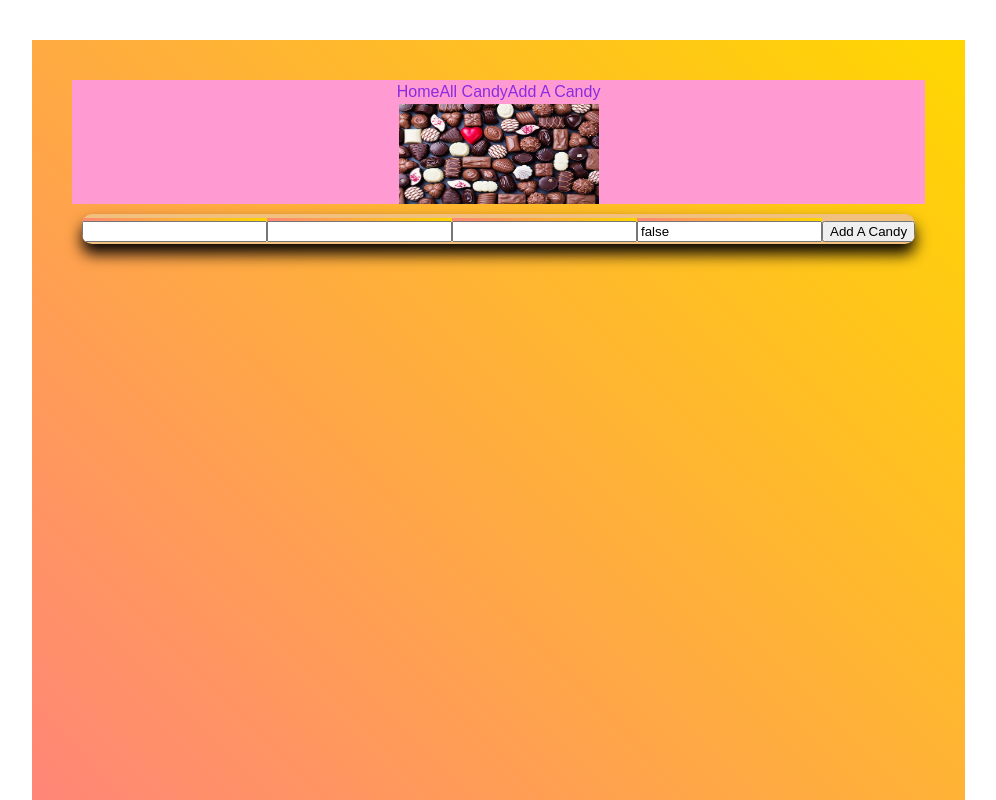
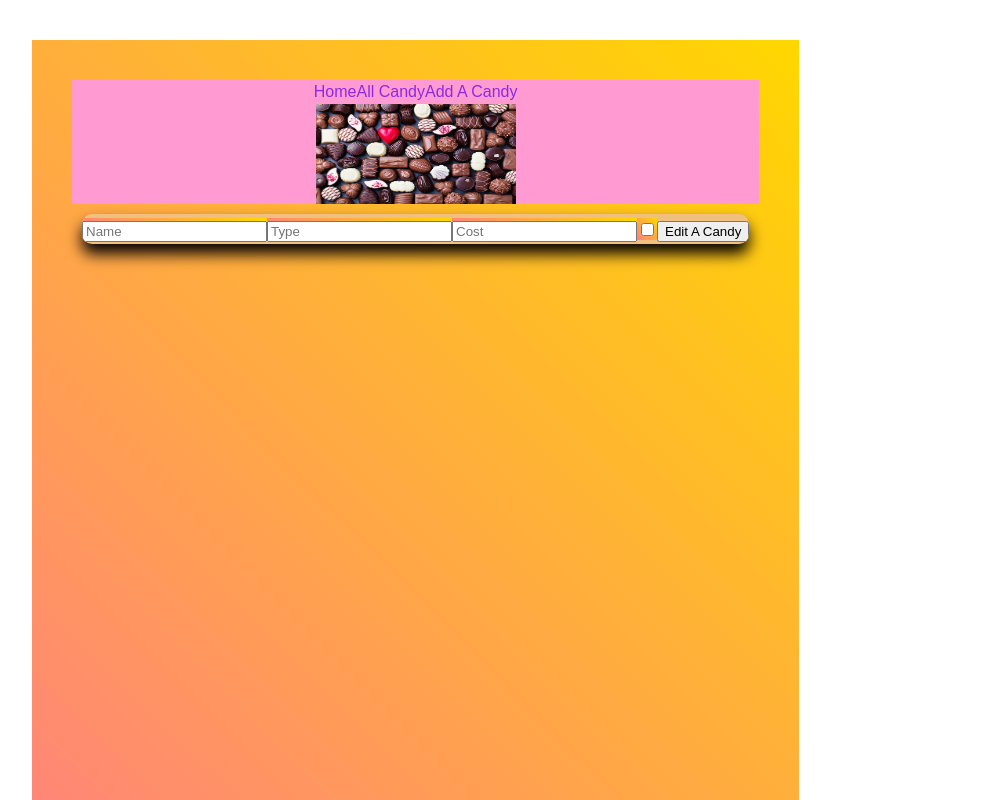
Before and after one commit to shaqfred/shaquala-frontend-review, a React (Vite) app: page /candy/1/edit in a window 1280 px wide. Shown: the top 800 px of the page, without its empty margins (8-1004 px from the left). Built offline with nearby package versions, Linux system fonts and the light colour scheme.

Commit message:
added links and fixed edit and show pages

```diff
--- a/src/components/candyIndex/CandyIndex.jsx
+++ b/src/components/candyIndex/CandyIndex.jsx
@@ -2,6 +2,8 @@ import React from 'react';
 import {useEffect, useState} from "react"
 import axios from 'axios';
 import './CandyIndex.css'
+ import { Link } from 'react-router-dom';
+
 
 
 
@@ -19,32 +21,26 @@ export default function CandyIndex() {
   useEffect(()=>{
     getAllCandy()
   },[])
+  console.log(allCandy)
     return (
         <div className='CandyIndex gridCenter'>
           <h2>Browse Candy</h2>
           {
             allCandy.map((candyObj)=>{
-
-              return <div className='card' >
-
-
-
+              return (
+                <Link to={`/Candy/${candyObj.id}`}>
+                  <div className='card' >
                     <h3>{candyObj.name}</h3>
                     <div>
                       <span>{candyObj.type}</span>
                       <span>{candyObj.cost}</span>
                       <span>{candyObj.isFavorite ? "yes": "no"} </span>
                     </div>
-
-
                   </div>
-
-
-
-
+                </Link>
+              )
+            })
           }
-
+        </div>
     )
 }
-            </div>
-    )}
--- a/src/components/candyShow/CandyShow.css
+++ b/src/components/candyShow/CandyShow.css
@@ -1,23 +1,24 @@
-.CandyShow{
+.candyShow{
     border: 2px solid darkgray;
         padding: 20px;
         border-radius: 20px;
         row-gap: 20px;
-        background-color: blue;
+        background-color: rgb(123, 144, 206);
 }
-.CandyShow h2 ,h3{
+.candyShow h2 ,h3{
 font-size: 30px;
-color: blueviolet;
+color: teal;
 }
-.CandyShow span{
+.candyShow span{
     font-size: 25px;
-    color: teal;
+    color: rgb(128, 0, 68);
 }
-.CandyShow_buttons{
+.candyShow_buttons{
 height: 50px;
 width:200px;
 margin-right: 20px;
-background-color: darkgrey;
+background-color: rgb(164, 134, 134);
 font-size: 20px;
+box-shadow: 1px;
 
 }
--- a/src/components/candyShow/CandyShow.jsx
+++ b/src/components/candyShow/CandyShow.jsx
@@ -31,7 +31,7 @@ export default function CandyShow(){
 
 
     return (
-       <>
+       <div className='candyShow'>
             <h2>{candyDetails.name}</h2>
             <span>{candyDetails.type}</span>
             <span>{candyDetails.cost}</span>
@@ -43,6 +43,6 @@ export default function CandyShow(){
             onClick={() => handleDelete()}>
                 Delete</button>
         </span>
-        </>
+        </div>
     );
 }
--- a/src/components/newEditForm/Form.css
+++ b/src/components/newEditForm/Form.css
@@ -5,7 +5,7 @@ background-color: rgb(241, 191, 126);
 border-radius: 10px;
 box-shadow: 0 10px 15px rgb(7, 3, 3);
 overflow: hidden;;
-/* transition:0.1s ease ; */
+ transition:0.1s ease ;
 
 }
 .form label{
--- a/src/components/newEditForm/Form.jsx
+++ b/src/components/newEditForm/Form.jsx
@@ -2,6 +2,7 @@ import React from 'react';
 import { useState, } from 'react';
 import "./Form.css"
 import { useNavigate, useParams } from 'react-router-dom';
+import axios from "axios"
 
 
 const API = import.meta.env.VITE_APP_API_URL;
@@ -17,9 +18,9 @@ function Form() {
         const {id} = useParams()
 
 function submitNewCandy(event){
-    event.prevent.Default()
+    event.preventDefault()
 
-axios.post(`${API}/candy`,{...form, name: text(form.name)})
+axios.post(`${API}/candy`,{...form, name: (form.name)})
 .then((res) => navigate(`/candy/${res.data.id}`)
 .catch((err)=>console.log(err))
 )}
@@ -29,7 +30,7 @@ function submitNewEditForm (event){
 
     axios.put(`${API}/candy/${id}`,{
         ...form,
-        name:text (form.name)
+        name: (form.name)
 })
     .then(res => navigate(`/candy/${id}`))
     .catch(err => console.log(err))
@@ -40,7 +41,7 @@ function submitNewEditForm (event){
 
         const id = event.target.id
         const value = event.target.value
-        // setForm({...form,[id]:value})
+
         setForm((currentState)=>{
             return{
                 ...currentState,
@@ -53,7 +54,12 @@ function submitNewEditForm (event){
 
 
         }
+       function handleCheckbox(event){
+        const id = event.target.id
+        const checked = event.target.checked
 
+        setForm({...form,[id]:checked})
+       }
 
     return (
        <>
@@ -66,40 +72,52 @@ function submitNewEditForm (event){
 
 {/* {*title} */}
 <label htmlFor='name'>
+
     <input
     id= "name"
     type="text"
     value={form.name}
+    placeholder='Name'
     required
     onChange={(e)=>{handleTextInput(e)}}/>
-</label>
+    </label>
+
 <label htmlFor='type'>
+
     <input
     id= "type"
     type="text"
     value={form.type}
+    placeholder='Type'
     required
     onChange={(e)=>{handleTextInput(e)}}/>
     </label>
 <label htmlFor='cost'>
+
     <input
     id= "cost"
     type="number"
     value={form.cost}
+    placeholder='Cost'
     required
     onChange={(e)=>{handleTextInput(e)}}/>
     </label>
-    <label htmlFor='isFavorite'>
+
+<label htmlFor='isFavorite'>
+
     <input
-    id= "text"
-    type="boolean"
+    id= "isFavorite"
+    type="checkbox"
     value={form.isFavorite}
     required
-    onChange={(e)=>{handleTextInput(e)}}/>
+    checked={form.isFavorite}
+    onChange={(e)=>{handleCheckbox(e)}}/>
     </label>
-    <input className='formSubmitButton'
+
+   <input className='formSubmitButton'
+
     type='submit'
-    value="Add A Candy"/>
+    value={id? "Edit A Candy": "Add A Candy"}/>
             </form>
 
     </>
--- a/src/pages/Candy.jsx
+++ b/src/pages/Candy.jsx
@@ -4,6 +4,10 @@ import CandyIndex from '../components/candyIndex/CandyIndex.jsx';
 function Candy() {
     return (
         <CandyIndex/>
+
+
+
+
     );
 }
 
--- a/src/pages/Edit.jsx
+++ b/src/pages/Edit.jsx
@@ -1,10 +1,14 @@
 import React from 'react';
 import Form from '../components/newEditForm/Form';
+import CandyShow from '../components/show/CandyShow';
+
+
 
 function Edit() {
     return (
         <div>
           <Form/>
+
         </div>
     );
 }
--- a/src/pages/Show.jsx
+++ b/src/pages/Show.jsx
@@ -1,11 +1,13 @@
 import React from 'react';
+
 import CandyShow from "../components/candyShow/CandyShow.jsx"
 
 
 function Show() {
     return (
         <div>
-          <CandyShow/>
+           <CandyShow/>
+
         </div>
     );
 }
```
Lines whose indentation alone changed are shown as unchanged.
